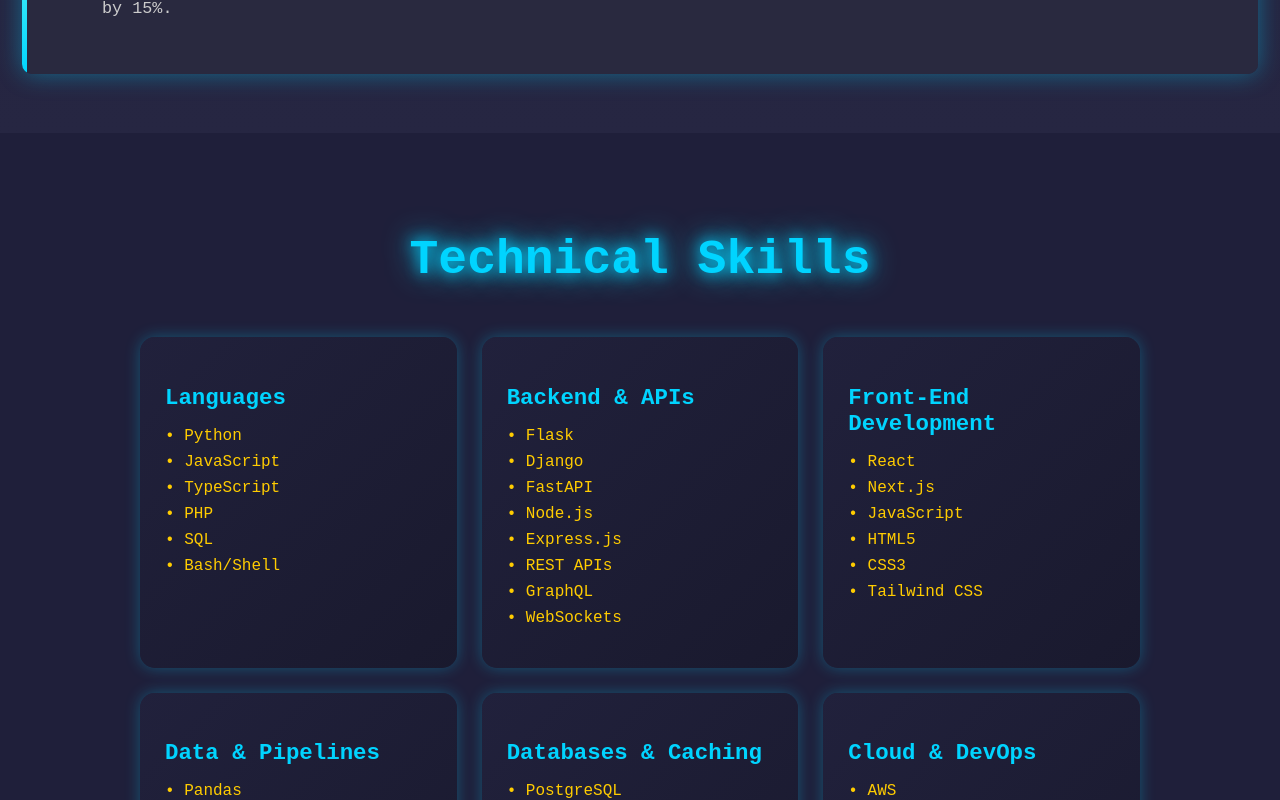
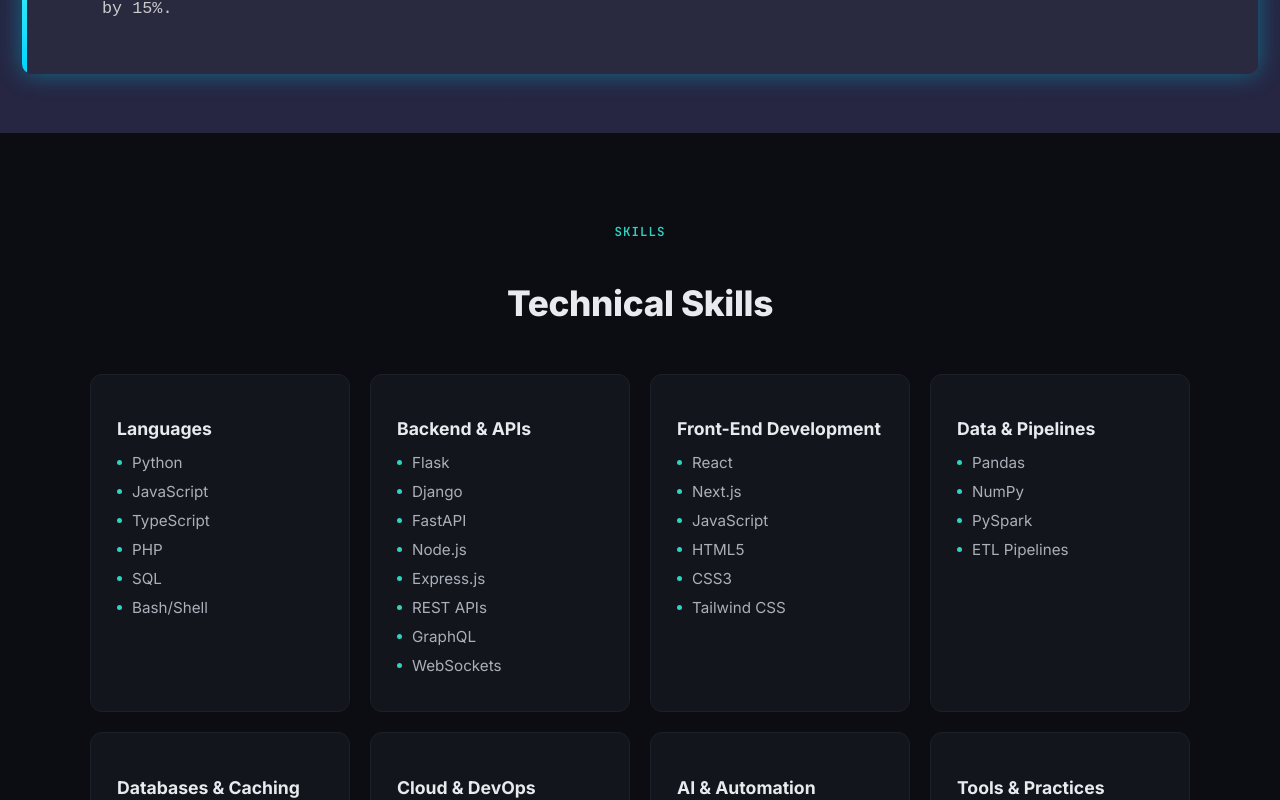
Before and after one commit to Vrajrajsinh-Rathod/portfolio, a React (Create React App) app: page / in a window 1280 px wide. Shown: the part 3380-4180 px from the top of the page. Built offline with nearby package versions, Linux system fonts and the light colour scheme.

Commit message:
Redesign Skills: flat cards, new palette
Replace the neon glow cards with flat bordered cards that lift slightly on hover, and swap yellow bullets for muted text with a teal dot.

```diff
--- a/src/Skills.js
+++ b/src/Skills.js
@@ -14,6 +14,7 @@ const skillsData = [
 const Skills = () => {
   return (
     <section style={sectionStyle} id="skills">
+      <div style={eyebrowStyle}>Skills</div>
       <h2 style={headingStyle}>Technical Skills</h2>
       <div style={gridStyle}>
         {skillsData.map((skillGroup) => (
@@ -21,18 +22,20 @@ const Skills = () => {
             key={skillGroup.title}
             style={cardStyle}
             onMouseEnter={(e) => {
-              e.currentTarget.style.transform = 'scale(1.05)';
-              e.currentTarget.style.boxShadow = '0 0 25px #00d4ff, 0 0 40px #00d4ff';
+              e.currentTarget.style.borderColor = '#2dd4bf';
+              e.currentTarget.style.transform = 'translateY(-3px)';
             }}
             onMouseLeave={(e) => {
-              e.currentTarget.style.transform = 'scale(1)';
-              e.currentTarget.style.boxShadow = '0 0 15px rgba(0,212,255,0.3)';
+              e.currentTarget.style.borderColor = '#1c2028';
+              e.currentTarget.style.transform = 'translateY(0)';
             }}
           >
             <h3 style={cardHeadingStyle}>{skillGroup.title}</h3>
             <ul style={listStyle}>
               {skillGroup.items.map((item) => (
-                <li key={item} style={listItemStyle}>• {item}</li>
+                <li key={item} style={listItemStyle}>
+                  <span style={dotStyle}></span>{item}
+                </li>
               ))}
             </ul>
           </div>
@@ -43,54 +46,80 @@ const Skills = () => {
 };
 
 const sectionStyle = {
-  padding: '60px 20px',
-  backgroundColor: '#1f1f3a',
+  padding: '90px 20px',
+  backgroundColor: '#0b0d12',
   minHeight: '80vh',
   display: 'flex',
   flexDirection: 'column',
   alignItems: 'center',
-  fontFamily: "'Fira Code', monospace",
+  color: '#e8eaed',
+  fontFamily: "'Inter', system-ui, sans-serif",
+};
+
+const eyebrowStyle = {
+  fontFamily: "'JetBrains Mono', monospace",
+  fontSize: '0.78rem',
+  fontWeight: 600,
+  letterSpacing: '0.08em',
+  color: '#2dd4bf',
+  textTransform: 'uppercase',
+  marginBottom: '12px',
 };
 
 const headingStyle = {
   textAlign: 'center',
-  fontSize: '3rem',
+  fontSize: '2.2rem',
+  fontWeight: 800,
+  letterSpacing: '-0.01em',
   marginBottom: '50px',
-  color: '#00d4ff',
-  textShadow: '0 0 15px #00d4ff, 0 0 30px #00d4ff',
 };
 
 const gridStyle = {
   display: 'grid',
   gridTemplateColumns: 'repeat(auto-fit, minmax(260px, 1fr))',
-  gap: '25px',
-  maxWidth: '1000px',
+  gap: '20px',
+  maxWidth: '1100px',
   width: '100%',
 };
 
 const cardStyle = {
-  background: 'linear-gradient(135deg, rgba(33,33,60,0.95), rgba(25,25,45,0.95))',
-  padding: '25px',
-  borderRadius: '15px',
-  boxShadow: '0 0 15px rgba(0,212,255,0.3)',
-  transition: 'transform 0.3s ease, box-shadow 0.3s ease',
-  color: '#f0f0f0',
+  background: '#12151c',
+  border: '1px solid #1c2028',
+  padding: '26px',
+  borderRadius: '12px',
+  transition: 'border-color 0.2s ease, transform 0.2s ease',
+  color: '#e8eaed',
 };
 
 const cardHeadingStyle = {
-  color: '#00d4ff',
-  fontSize: '1.4rem',
-  marginBottom: '12px',
+  color: '#e8eaed',
+  fontSize: '1.1rem',
+  fontWeight: 700,
+  marginBottom: '14px',
 };
 
 const listStyle = {
   listStyle: 'none',
   paddingLeft: 0,
+  margin: 0,
 };
 
 const listItemStyle = {
-  marginBottom: '8px',
-  color: '#ffcc00',
+  display: 'flex',
+  alignItems: 'center',
+  marginBottom: '10px',
+  color: '#aab0ba',
+  fontSize: '0.95rem',
+};
+
+const dotStyle = {
+  width: '5px',
+  height: '5px',
+  borderRadius: '50%',
+  background: '#2dd4bf',
+  display: 'inline-block',
+  marginRight: '10px',
+  flexShrink: 0,
 };
 
 export default Skills;
```
